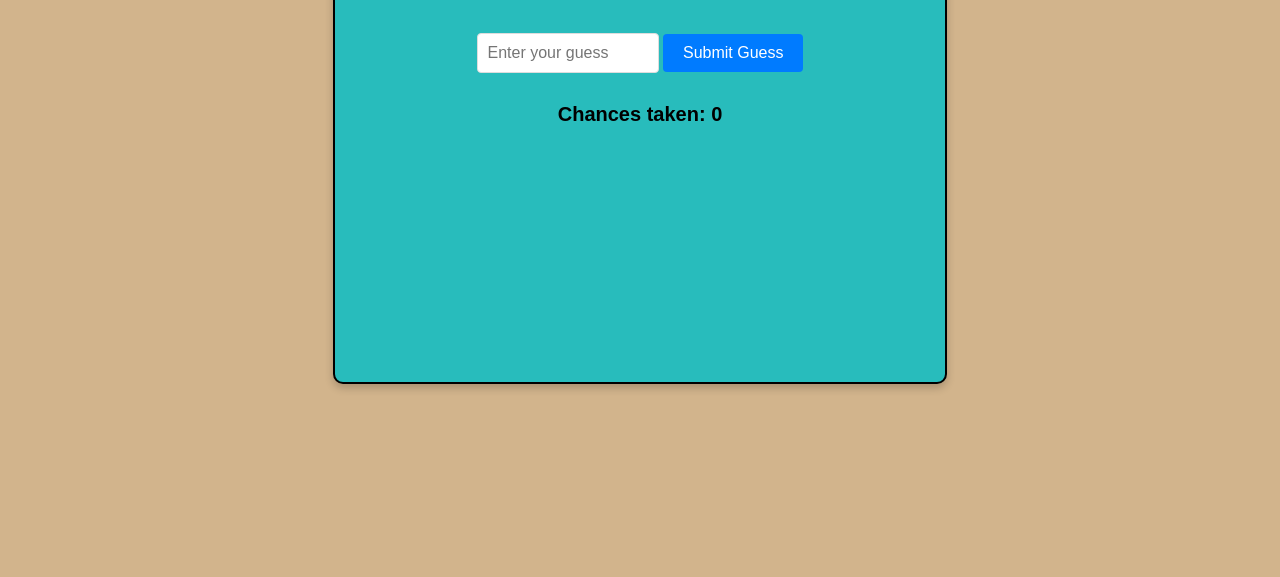
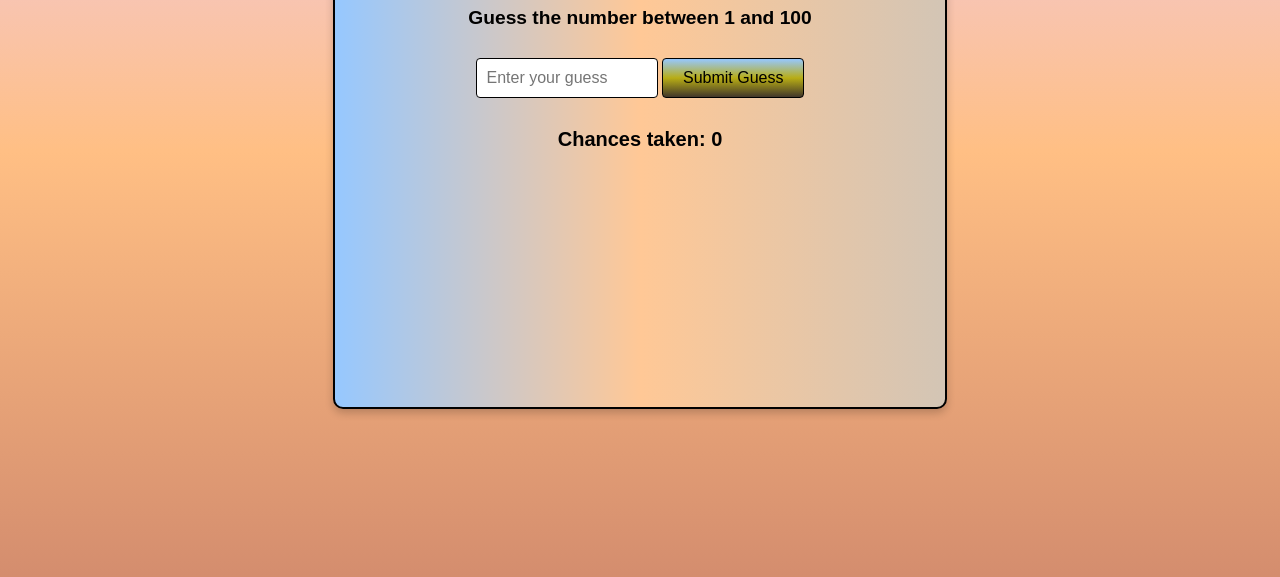
Before and after one commit to aditya-khote-140/Aditya-Khote-23071001532, a plain HTML site: page Random-game/index.html in a window 1280 px wide. Shown: the part 273-850 px from the top of the page. Before the commit the page ends 800 px from the top, so only its background shows below. Drawn offline with nearby package versions, Linux system fonts and the light colour scheme.

Commit message:
Update UI

```diff
--- a/Random-game/style.css
+++ b/Random-game/style.css
@@ -3,16 +3,16 @@ body {
     display: flex;
     justify-content: center;
     align-items: center;
-    height:800px;
-    background-color: tan;
+    height:850px;
+    background: linear-gradient(to top, rgb(212, 141, 110), rgb(255, 191, 132), rgb(236, 206, 255));
     margin: 0;
 }
 
 .game-container {
     width: 550px;
     height: 450px;
-    background: rgb(40, 188, 188);
     padding: 30px;
+    background: linear-gradient(to left, rgb(211, 197, 181), rgb(255, 200, 150), rgb(150, 200, 255));
     border-radius: 10px;
     border: 2px solid black;
     box-shadow: 0 4px 8px rgba(0, 0, 0, 0.2);
@@ -24,22 +24,23 @@ input{
     font-size: 16px;
     width: 160px;
     margin: 10px 0;
-    border: 1px solid #ddd;
     border-radius: 4px;
+    border: 1px #000 solid;
 }
 
 button {
     padding: 10px 20px;
     font-size: 16px;
-    border: none;
     border-radius: 4px;
-    background-color: #007bff;
-    color: #fff;
+    border: 1px #000 solid;
+    color: #000;
+    background: linear-gradient(to top, rgb(66, 55, 42), rgb(184, 173, 21), rgb(150, 200, 255));
     cursor: pointer;
 }
 
 button:hover {
-    background-color: #3b75b4;
+    background: linear-gradient(to right, rgb(184, 179, 173), rgb(255, 200, 150), rgb(150, 200, 255));
+    border: 1px #000 solid;
 }
 
 #message {
```
